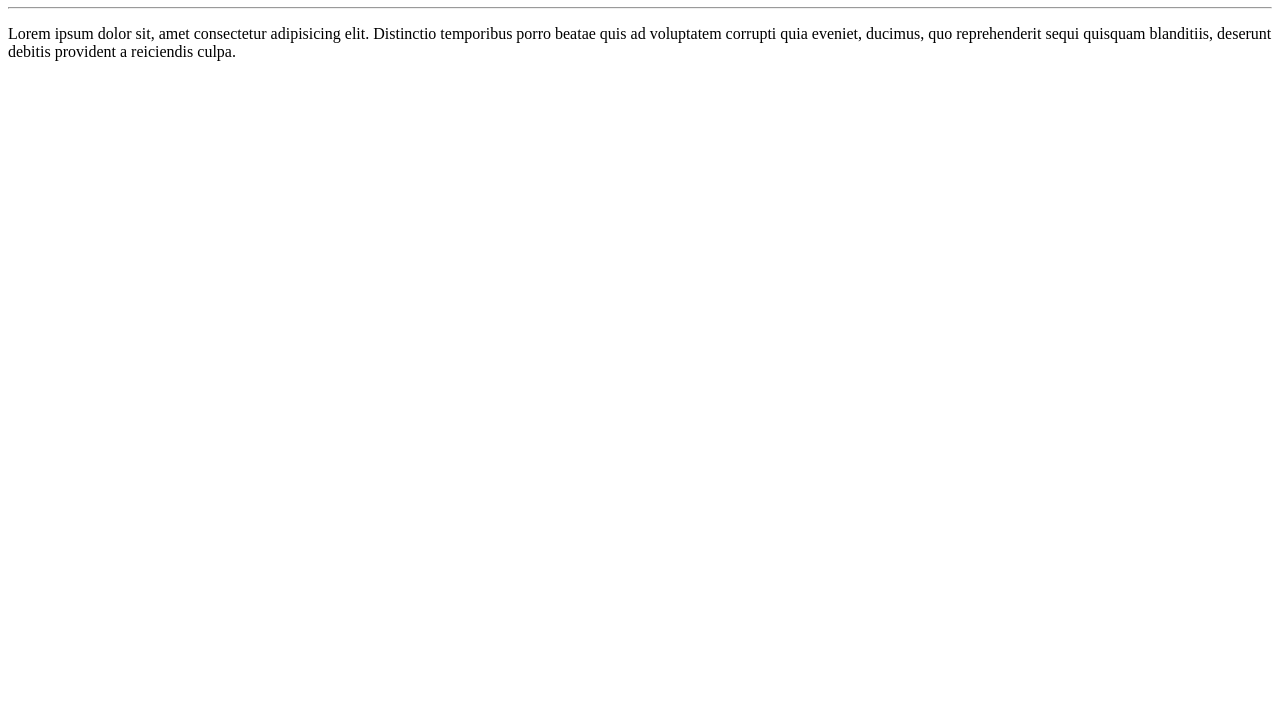
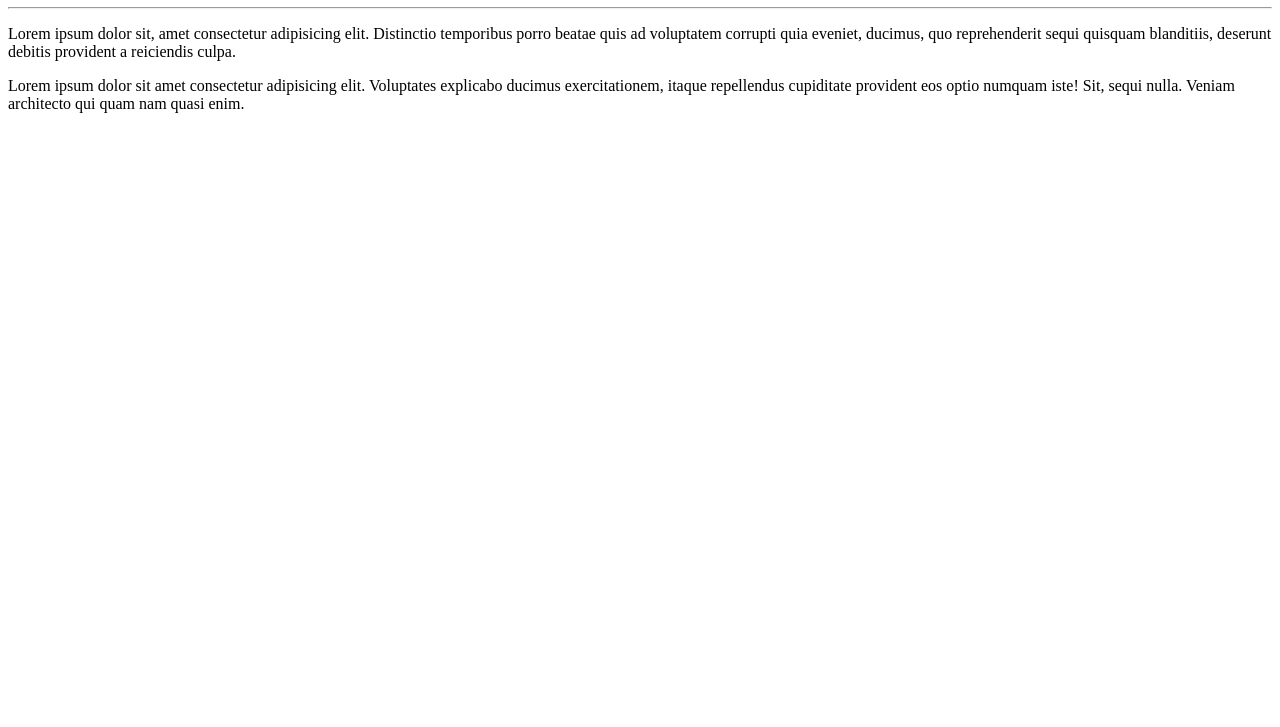
Before and after one commit to Ronan-Rodrigues/primeiroRepositorio, a plain HTML site: page site-exemplo/index.html in a window 1280 px wide. Shown: the part 73-800 px from the top of the page. Drawn offline with Linux system fonts and the light colour scheme.

Commit message:
adicionei um parágrafo

```diff
--- a/site-exemplo/index.html
+++ b/site-exemplo/index.html
@@ -9,5 +9,6 @@
     <h1>Olá, Mundo!</h1>
     <hr>
     <p>Lorem ipsum dolor sit, amet consectetur adipisicing elit. Distinctio temporibus porro beatae quis ad voluptatem corrupti quia eveniet, ducimus, quo reprehenderit sequi quisquam blanditiis, deserunt debitis provident a reiciendis culpa.</p>
+    <p>Lorem ipsum dolor sit amet consectetur adipisicing elit. Voluptates explicabo ducimus exercitationem, itaque repellendus cupiditate provident eos optio numquam iste! Sit, sequi nulla. Veniam architecto qui quam nam quasi enim.</p>
 </body>
 </html>
```
